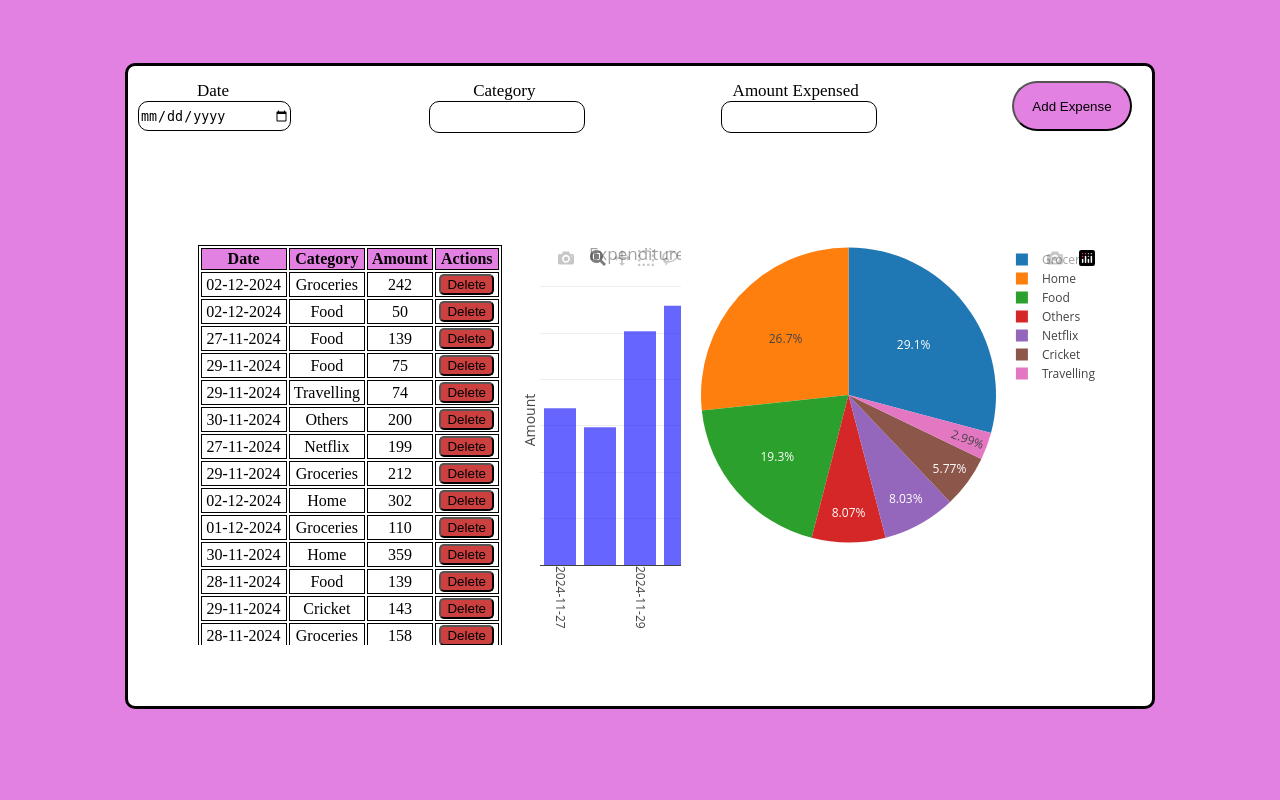
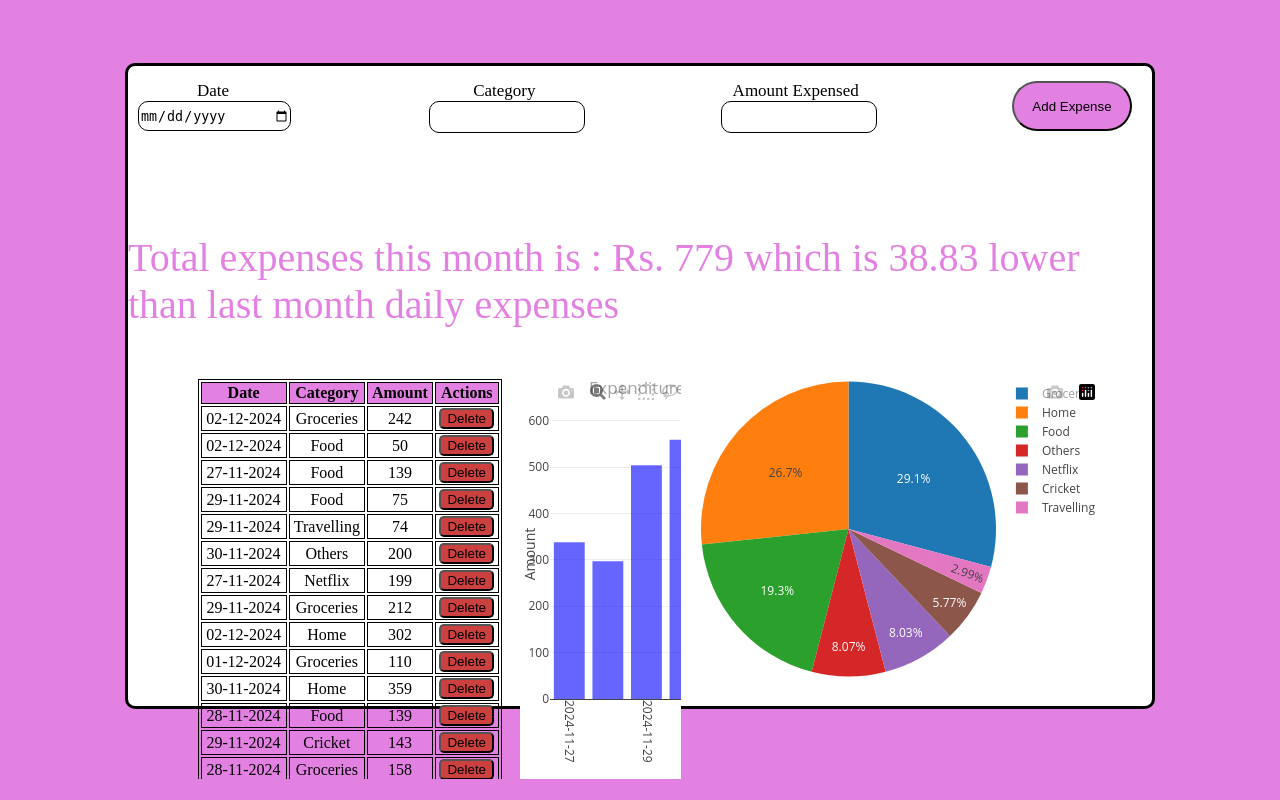
Before and after one commit to Abid-Ansari/ExpenseTrackerWebApp, a Flask app: page / in a window 1280 px wide. Run offline with Flask 3, Linux system fonts and the light colour scheme; data comes from the database, SQL or seed files in the repository; some libraries are stand-ins or nearby versions.

Commit message:
added summary block

```diff
--- a/app.py
+++ b/app.py
@@ -43,6 +43,26 @@ def main_function():
     pi_graph_df = pd.DataFrame(pi_graph)
     bar_graph_df = pd.DataFrame(bar_graph)
     records_df = pd.DataFrame(records)
+    records_df['date']=pd.to_datetime(records_df['date'])
+    current_month = records_df['date'].dt.month.max()
+    expense_current_month = records_df[records_df['date'].dt.month == current_month]['amount'].sum()
+    no_of_days_current_month = records_df[records_df['date'].dt.month == current_month]['date'].nunique()
+    expense_previous_month = records_df[records_df['date'].dt.month == current_month-1]['amount'].sum()
+    no_of_days_previous_month = records_df[records_df['date'].dt.month == current_month-1]['date'].nunique()
+    print(expense_previous_month)
+    percentage_change = (expense_current_month/no_of_days_current_month - expense_previous_month/no_of_days_previous_month)/(expense_previous_month/no_of_days_previous_month)
+    percentage_change = percentage_change * 100
+    change = ""
+    if percentage_change > 0:
+        change = "higher than last month daily expenses"
+    elif percentage_change<0:
+        change = "lower than last month daily expenses"
+    else:
+        change= "no change from last month daily expenses"
+
+    percentage_change = format(abs(percentage_change),".2f")
+
+    print(current_month)
     print(records_df)
     print(records_df.to_json(orient='records', date_format='iso'))
     if len(pi_graph_df)>0:
@@ -51,7 +71,7 @@ def main_function():
         bar_graph_df['date'] = bar_graph_df['date'].apply(lambda x:x.date())
         # sending the data to plot bar and pi - graphs
         return render_template('index.html',myTable = expense_items , data=pi_graph_df.to_json(orient='records', index=False) ,
-                               bar_graph_data = bar_graph_df.to_json(orient='records', index=False,date_format='iso'))
+                               bar_graph_data = bar_graph_df.to_json(orient='records', index=False,date_format='iso'),percentage_change=percentage_change,change=change,expense_current_month=expense_current_month)
     return render_template('index.html',myTable = expense_items)
 
 
--- a/static/style.css
+++ b/static/style.css
@@ -32,6 +32,12 @@ body{
     justify-content: space-between;
     margin-left: 5%;
     margin-right: 5%;
+}
+.summary{
+    display: flex;
+    justify-content: center;
+    font-size: 40px;
+    color: rgb(227, 129, 227);
 }
 
 .History{
--- a/templates/index.html
+++ b/templates/index.html
@@ -30,7 +30,7 @@
             <button type="submit" id="submitButton">Add
                 Expense</button>
         </form>
-
+        <p class="summary"> Total expenses this month is : Rs. {{expense_current_month}} which is {{percentage_change}} {{change}}</p>
         <div class="allContent">
 
             <!-- History Div -->
@@ -73,7 +73,6 @@
 
 
     <script>
-
 
 
         function ShowHistory() {
@@ -120,8 +119,8 @@
         var date = bar_data.map(item => item.date)
         var exp = bar_data.map(item => item.amount)
 
-        var layout_bar = {  margin: { l: 20, r: 0, b: 80, t: 30 },height:400 ,width:300,  title: 'Expenditure per Day',
-                           xaxis:{tickformat: '%Y-%m-%d',tickangle:90} ,yaxis:{title:'Amount' , showticklabels:false}   };
+        var layout_bar = {  margin: { l: 30, r: 0, b: 80, t: 30 },height:400 ,width:300,  title: 'Expenditure per Day',
+                           xaxis:{tickformat: '%Y-%m-%d',tickangle:90} ,yaxis:{title:'Amount' , showticklabels:true}   };
 
 
         var plot_data = [{
```
